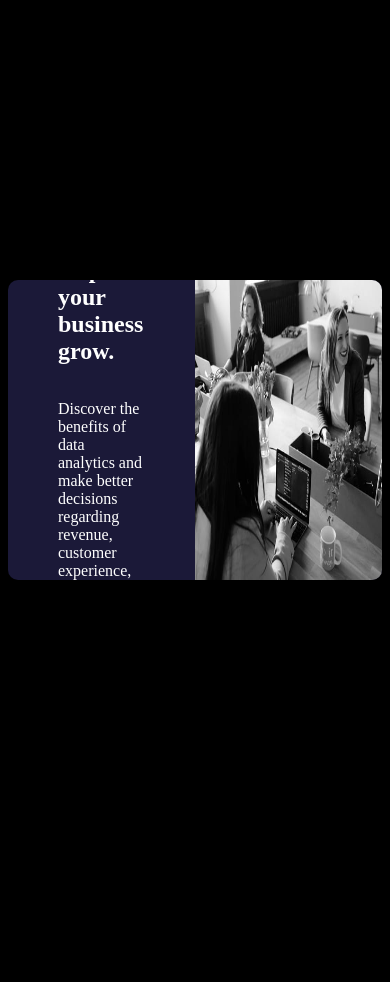
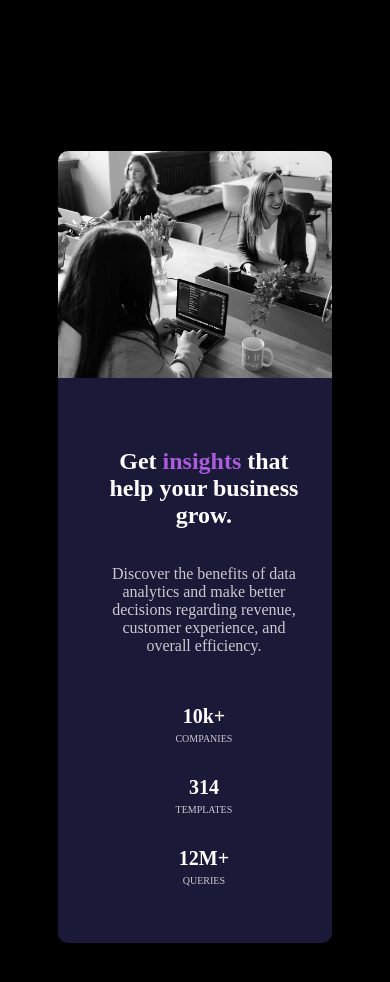
Before and after one commit to josephmadras/stat-preview-card-component, a plain HTML site: page index.html in a window 390 px wide. Before the commit the page ends 860 px from the top, so only its background shows below. Drawn offline with Linux system fonts and the light colour scheme.

Commit message:
style: handle the mobile media query

```diff
--- a/index.html
+++ b/index.html
@@ -17,12 +17,12 @@
     <!-- Feel free to remove these styles or customise in your own stylesheet 👍 -->
     <style>
       body {
-        background-color: #000;
-        color: white;
         display: flex;
         justify-content: center;
         align-items: center;
         height: 100vh;
+        background-color: #000;
+        color: white;
       }
 
       main {
@@ -30,19 +30,25 @@
         background-color: hsl(244, 38%, 16%);
         border-radius: 10px;
         overflow: hidden;
-        height: 300px;
+        height: 320px;
         width: 800px;
       }
 
       main section {
-        order: 1;
-        width: 50%;
         display: flex;
         flex-direction: column;
         justify-content: center;
+        order: 1;
+        width: 50%;
+
         padding: 50px;
         /* align-items: center; */
         /* height: 100%; */
+      }
+
+      main section p {
+        color: rgba(255, 255, 255, 0.767);
+        margin-bottom: 50px;
       }
 
       main img {
@@ -51,6 +57,66 @@
       }
 
       .stats {
+        display: flex;
+        justify-content: space-between;
+      }
+
+      .stats strong {
+        display: block;
+      }
+
+      .stats strong {
+        font-size: 20px;
+      }
+      .stats span {
+        text-transform: uppercase;
+        font-size: 10px;
+        color: rgba(255, 255, 255, 0.767);
+      }
+
+      h1 span {
+        color: hsl(277, 64%, 61%);
+      }
+
+      @media screen and (max-width: 700px) {
+        body {
+          padding: 50px;
+          margin-top: 50px;
+        }
+        main {
+          flex-direction: column;
+          height: fit-content;
+          overflow: hidden;
+          margin-top: 50px;
+        }
+        main img {
+          order: 1;
+          width: 100%;
+        }
+
+        main section {
+          display: flex;
+          justify-content: center;
+          align-items: center;
+          width: 70%;
+        }
+        main h1,
+        main p {
+          text-align: center;
+        }
+
+        .stats {
+          display: flex;
+          flex-direction: column;
+          text-align: center;
+        }
+
+        .stats > div {
+          margin-bottom: 30px;
+        }
+        .stats > div:last-child {
+          margin-bottom: 5px;
+        }
       }
     </style>
   </head>
@@ -58,15 +124,15 @@
     <main>
       <img src="./images/image-header-desktop.jpg" alt="" />
       <section>
-        <h1>Get insights that help your business grow.</h1>
+        <h1>Get <span>insights</span> that help your business grow.</h1>
         <p>
           Discover the benefits of data analytics and make better decisions
           regarding revenue, customer experience, and overall efficiency.
         </p>
         <div class="stats">
-          <div><strong>10k+ </strong>companies</div>
-          <div><strong>314</strong>templates</div>
-          <div><strong>12m+</strong>queries</div>
+          <div><strong>10k+ </strong><span>companies</span></div>
+          <div><strong>314</strong><span>templates</span></div>
+          <div><strong>12M+</strong><span>queries</span></div>
         </div>
       </section>
     </main>
```
